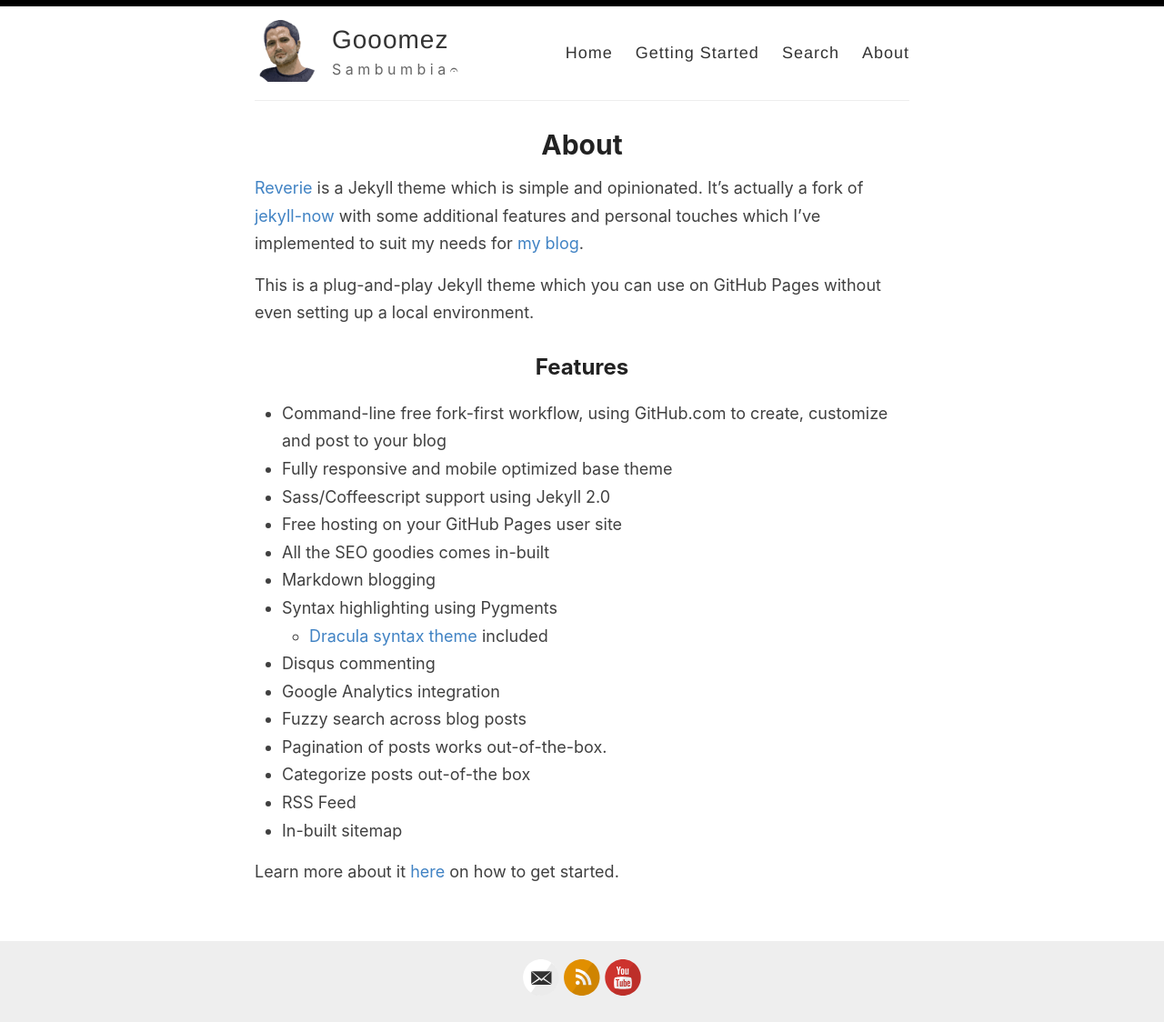
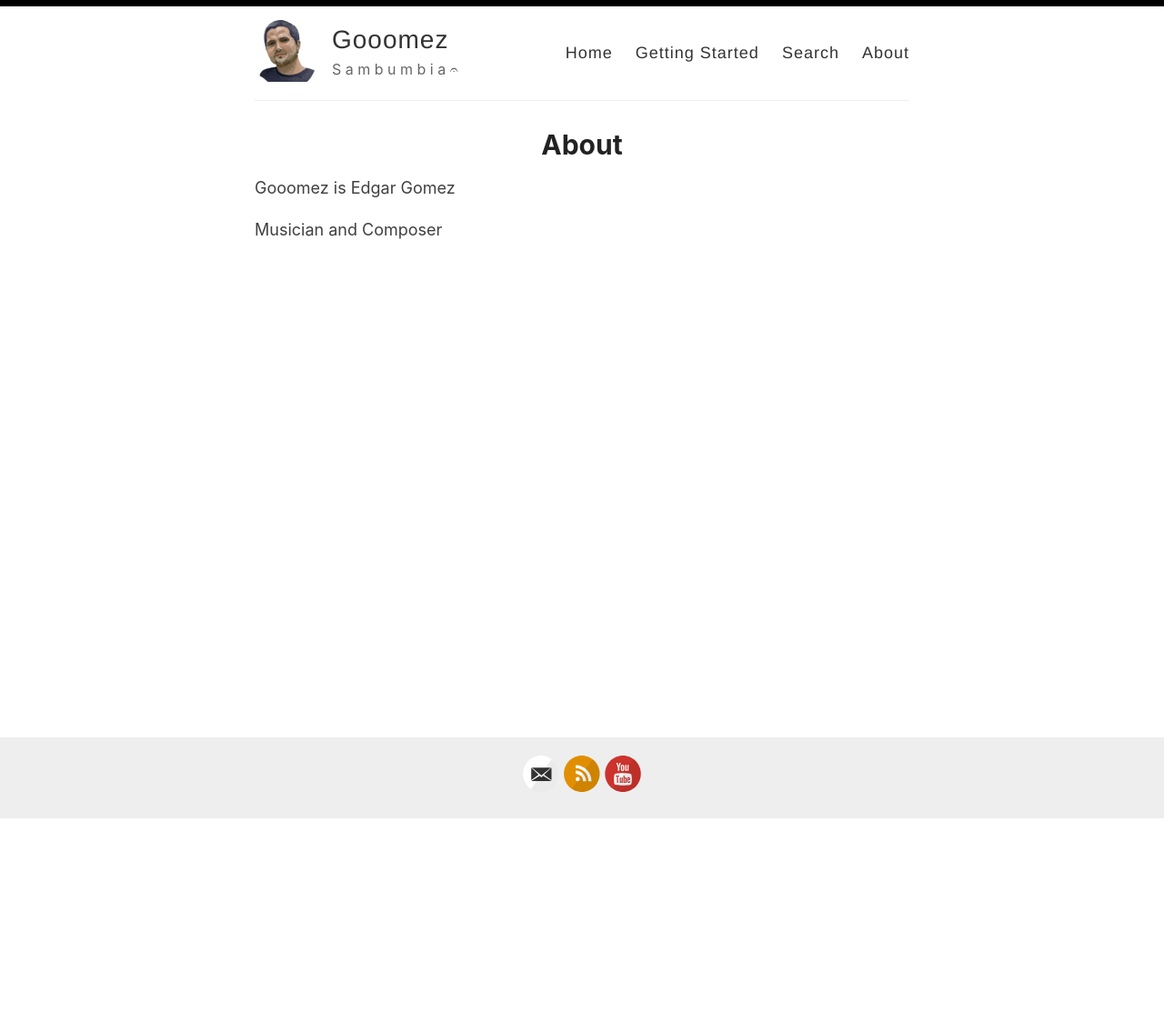
Before and after one commit to gooomez/gooomez.github.io, a Jekyll site: the page built from _pages/about.md, in a window 1280 px wide. Shown: the whole page at 91% size. Built offline with Jekyll 4.4.1, drawn with Linux system fonts in a browser that asks for light colours; after the commit the page ends 901 px from its top, so only the background shows below that.

Commit message:
updated about

```diff
--- a/_pages/about.md
+++ b/_pages/about.md
@@ -4,26 +4,6 @@ title: About
 permalink: /about/
 ---
 
-[Reverie](https://github.com/amitmerchant1990/reverie) is a Jekyll theme which is simple and opinionated. It's actually a fork of [jekyll-now](https://github.com/barryclark/jekyll-now) with some additional features and personal touches which I've implemented to suit my needs for [my blog](https://www.amitmerchant.com).
+Gooomez is Edgar Gomez
 
-This is a plug-and-play Jekyll theme which you can use on GitHub Pages without even setting up a local environment.
-
-## Features
-
-- Command-line free fork-first workflow, using GitHub.com to create, customize and post to your blog
-- Fully responsive and mobile optimized base theme
-- Sass/Coffeescript support using Jekyll 2.0
-- Free hosting on your GitHub Pages user site
-- All the SEO goodies comes in-built
-- Markdown blogging
-- Syntax highlighting using Pygments
-    - [Dracula syntax theme](https://draculatheme.com/) included
-- Disqus commenting
-- Google Analytics integration
-- Fuzzy search across blog posts
-- Pagination of posts works out-of-the-box.
-- Categorize posts out-of-the box
-- RSS Feed
-- In-built sitemap
-
-Learn more about it [here](https://github.com/amitmerchant1990/reverie) on how to get started.
+Musician and Composer
```
